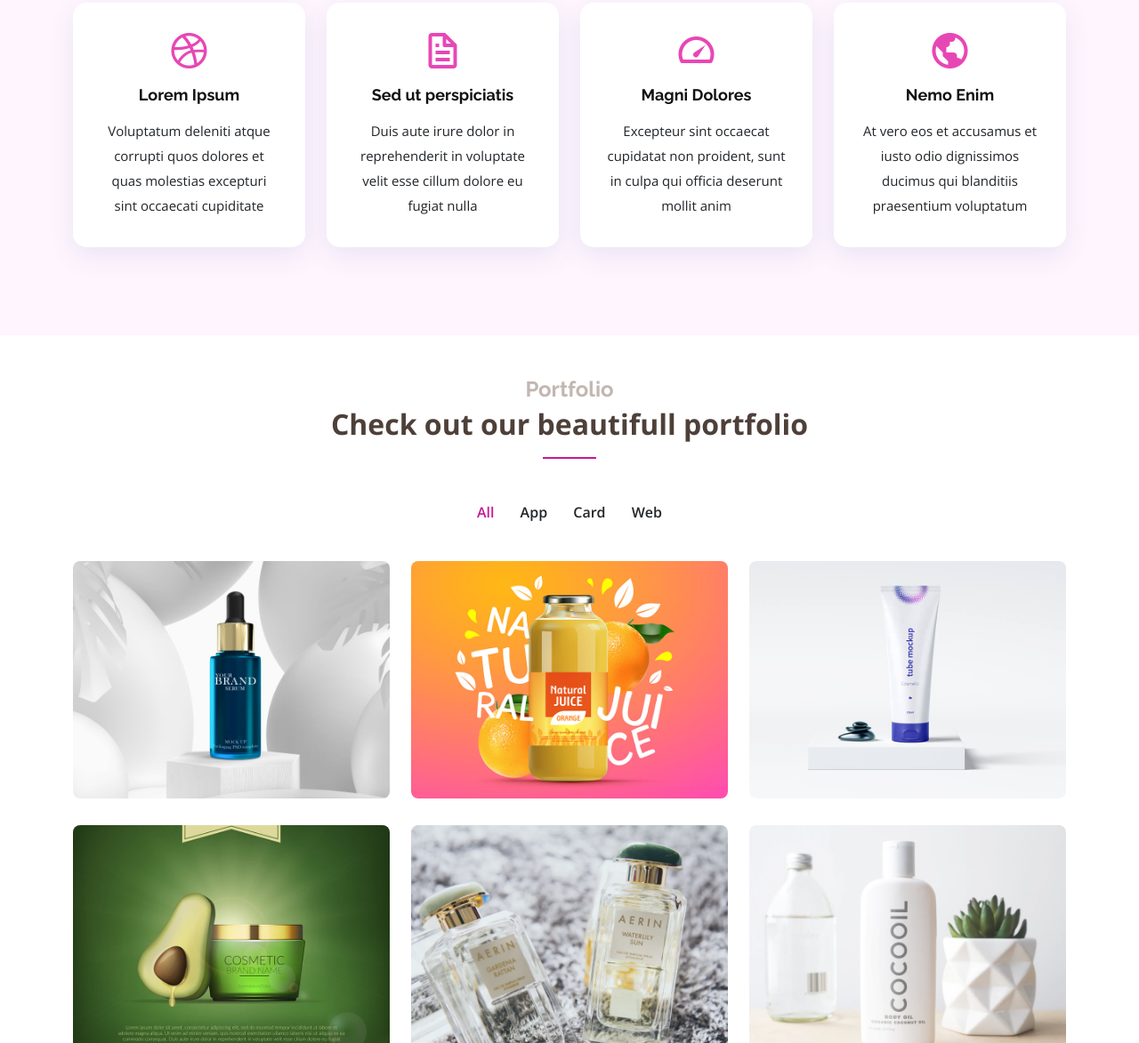
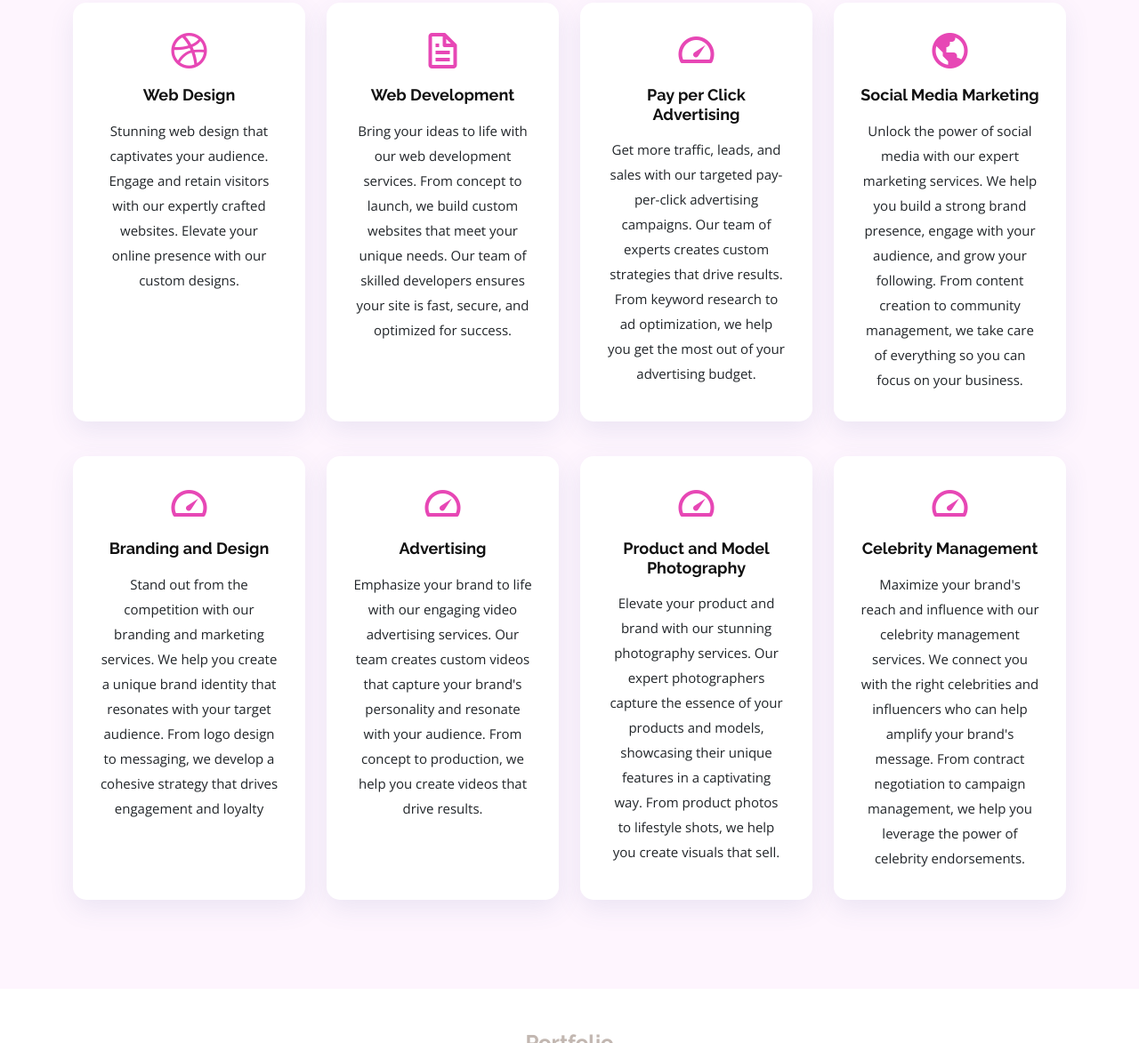
Before and after one commit to DigiTone-Marketing/digitoneTest, a plain HTML site: page index.html in a window 1280 px wide. Shown: the part 1627-2800 px from the top of the page at 89% size. Drawn offline with nearby package versions, Linux system fonts and the light colour scheme.

Commit message:
service content updated

```diff
--- a/index.html
+++ b/index.html
@@ -56,29 +56,11 @@
           <li><a class="nav-link scrollto" href="#services">Services</a></li>
           <li><a class="nav-link scrollto" href="#portfolio">Portfolio</a></li>
           <li><a class="nav-link scrollto" href="#team">Team</a></li>
-          <li class="dropdown"><a href="#"><span>Drop Down</span> <i class="bi bi-chevron-down"></i></a>
-            <ul>
-              <li><a href="#">Drop Down 1</a></li>
-              <li class="dropdown"><a href="#"><span>Deep Drop Down</span> <i class="bi bi-chevron-right"></i></a>
-                <ul>
-                  <li><a href="#">Deep Drop Down 1</a></li>
-                  <li><a href="#">Deep Drop Down 2</a></li>
-                  <li><a href="#">Deep Drop Down 3</a></li>
-                  <li><a href="#">Deep Drop Down 4</a></li>
-                  <li><a href="#">Deep Drop Down 5</a></li>
-                </ul>
-              </li>
-              <li><a href="#">Drop Down 2</a></li>
-              <li><a href="#">Drop Down 3</a></li>
-              <li><a href="#">Drop Down 4</a></li>
-            </ul>
-          </li>
           <li><a class="nav-link scrollto" href="#contact">Contact</a></li>
           <li><a class="getstarted scrollto" href="#about">Get Started</a></li>
         </ul>
         <i class="bi bi-list mobile-nav-toggle"></i>
       </nav><!-- .navbar -->
-
     </div>
   </header><!-- End Header -->
 
@@ -152,38 +134,84 @@
           <div class="col-md-6 col-lg-3 d-flex align-items-stretch" data-aos="zoom-in" data-aos-delay="100">
             <div class="icon-box">
               <div class="icon"><i class="bx bxl-dribbble"></i></div>
-              <h4 class="title"><a href="">Lorem Ipsum</a></h4>
-              <p class="description">Voluptatum deleniti atque corrupti quos dolores et quas molestias excepturi sint
-                occaecati cupiditate</p>
+              <h4 class="title"><a href="">Web Design</a></h4>
+              <p class="description">Stunning web design that captivates your audience. Engage and retain visitors with
+                our expertly crafted websites. Elevate your online presence with our custom designs.</p>
             </div>
           </div>
 
           <div class="col-md-6 col-lg-3 d-flex align-items-stretch" data-aos="zoom-in" data-aos-delay="200">
             <div class="icon-box">
               <div class="icon"><i class="bx bx-file"></i></div>
-              <h4 class="title"><a href="">Sed ut perspiciatis</a></h4>
-              <p class="description">Duis aute irure dolor in reprehenderit in voluptate velit esse cillum dolore eu
-                fugiat nulla</p>
+              <h4 class="title"><a href="">Web Development</a></h4>
+              <p class="description">Bring your ideas to life with our web development services. From concept to launch,
+                we build custom websites that meet your unique needs. Our team of skilled developers ensures your site
+                is fast, secure, and optimized for success.</p>
             </div>
           </div>
 
           <div class="col-md-6 col-lg-3 d-flex align-items-stretch" data-aos="zoom-in" data-aos-delay="300">
             <div class="icon-box">
               <div class="icon"><i class="bx bx-tachometer"></i></div>
-              <h4 class="title"><a href="">Magni Dolores</a></h4>
-              <p class="description">Excepteur sint occaecat cupidatat non proident, sunt in culpa qui officia deserunt
-                mollit anim</p>
+              <h4 class="title"><a href="">Pay per Click Advertising</a></h4>
+              <p class="description">Get more traffic, leads, and sales with our targeted pay-per-click advertising
+                campaigns. Our team of experts creates custom strategies that drive results. From keyword research to ad
+                optimization, we help you get the most out of your advertising budget.</p>
             </div>
           </div>
 
           <div class="col-md-6 col-lg-3 d-flex align-items-stretch" data-aos="zoom-in" data-aos-delay="400">
             <div class="icon-box">
               <div class="icon"><i class="bx bx-world"></i></div>
-              <h4 class="title"><a href="">Nemo Enim</a></h4>
-              <p class="description">At vero eos et accusamus et iusto odio dignissimos ducimus qui blanditiis
-                praesentium voluptatum</p>
+              <h4 class="title"><a href="">Social Media Marketing</a></h4>
+              <p class="description">Unlock the power of social media with our expert marketing services. We help you
+                build a strong brand presence, engage with your audience, and grow your following. From content creation
+                to community management, we take care of everything so you can focus on your business.</p>
             </div>
           </div>
+
+          <div class="col-md-6 col-lg-3 d-flex align-items-stretch" data-aos="zoom-in" data-aos-delay="300">
+            <div class="icon-box">
+              <div class="icon"><i class="bx bx-tachometer"></i></div>
+              <h4 class="title"><a href="">Branding and Design</a></h4>
+              <p class="description">Stand out from the competition with our branding and marketing services. We help
+                you create a unique brand identity that resonates with your target audience. From logo design to
+                messaging, we develop a cohesive strategy that drives engagement and loyalty</p>
+            </div>
+          </div>
+
+          <div class="col-md-6 col-lg-3 d-flex align-items-stretch" data-aos="zoom-in" data-aos-delay="300">
+            <div class="icon-box">
+              <div class="icon"><i class="bx bx-tachometer"></i></div>
+              <h4 class="title"><a href="">Advertising</a></h4>
+              <p class="description">Emphasize your brand to life with our engaging video advertising services. Our team
+                creates custom videos that capture your brand's personality and resonate with your audience. From
+                concept to production, we help you create videos that drive results.</p>
+            </div>
+          </div>
+
+          <div class="col-md-6 col-lg-3 d-flex align-items-stretch" data-aos="zoom-in" data-aos-delay="300">
+            <div class="icon-box">
+              <div class="icon"><i class="bx bx-tachometer"></i></div>
+              <h4 class="title"><a href="">Product and Model Photography</a></h4>
+              <p class="description">Elevate your product and brand with our stunning photography services. Our expert
+                photographers capture the essence of your products and models, showcasing their unique features in a
+                captivating way. From product photos to lifestyle shots, we help you create visuals that sell.</p>
+            </div>
+          </div>
+
+          <div class="col-md-6 col-lg-3 d-flex align-items-stretch" data-aos="zoom-in" data-aos-delay="300">
+            <div class="icon-box">
+              <div class="icon"><i class="bx bx-tachometer"></i></div>
+              <h4 class="title"><a href="">Celebrity Management</a></h4>
+              <p class="description">Maximize your brand's reach and influence with our celebrity management services.
+                We connect you with the right celebrities and influencers who can help amplify your brand's message.
+                From contract negotiation to campaign management, we help you leverage the power of celebrity
+                endorsements.</p>
+            </div>
+          </div>
+
+
 
         </div>
 
@@ -636,20 +664,6 @@
   <!-- ======= Footer ======= -->
   <footer id="footer">
 
-    <div class="footer-newsletter">
-      <div class="container">
-        <div class="row justify-content-center">
-          <div class="col-lg-6">
-            <h4>Join Our Newsletter</h4>
-            <p>............</p>
-            <form action="" method="post">
-              <input type="email" name="email"><input type="submit" value="Subscribe">
-            </form>
-          </div>
-        </div>
-      </div>
-    </div>
-
     <div class="footer-top">
       <div class="container">
         <div class="row">
@@ -667,6 +681,7 @@
 
           <div class="col-lg-3 col-md-6 footer-links">
             <h4>Useful Links</h4>
+            <div class=""></div>
             <ul>
               <li><i class="bx bx-chevron-right"></i> <a href="#">Home</a></li>
               <li><i class="bx bx-chevron-right"></i> <a href="#">About us</a></li>
```
